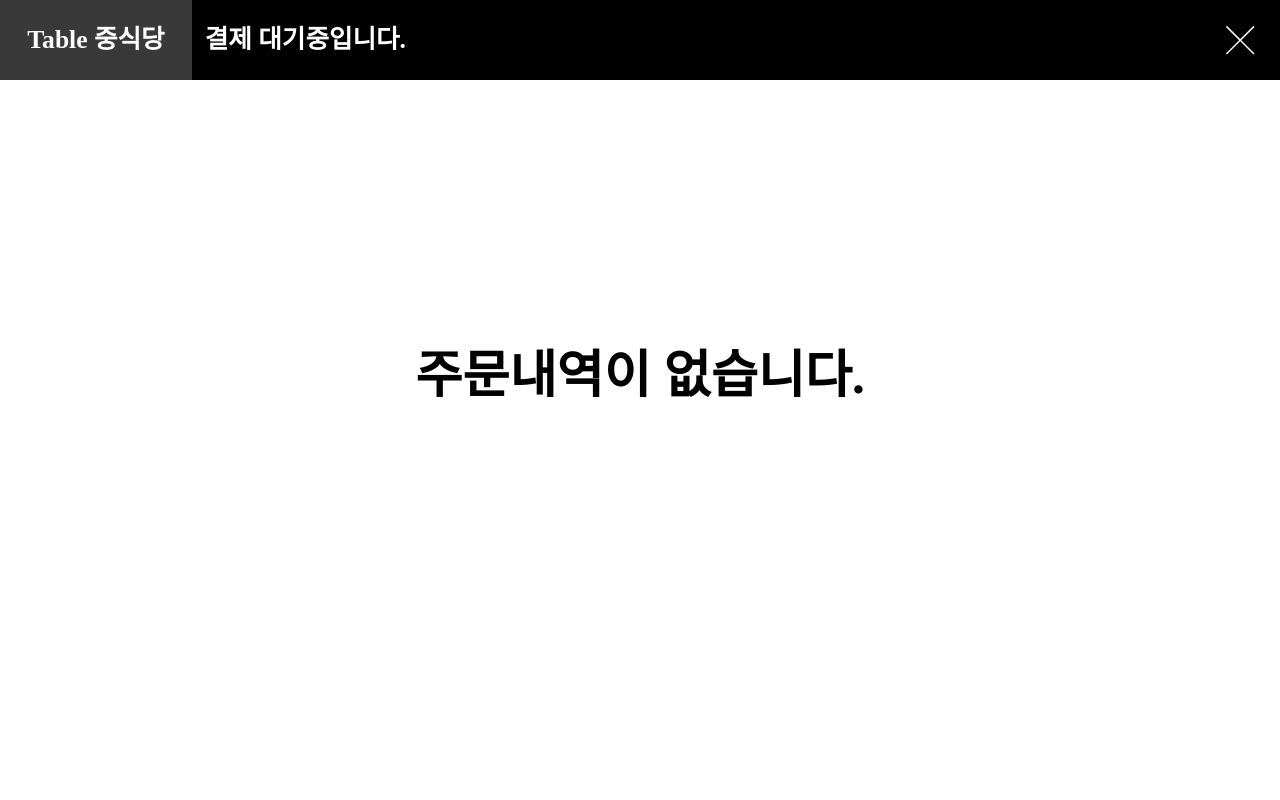
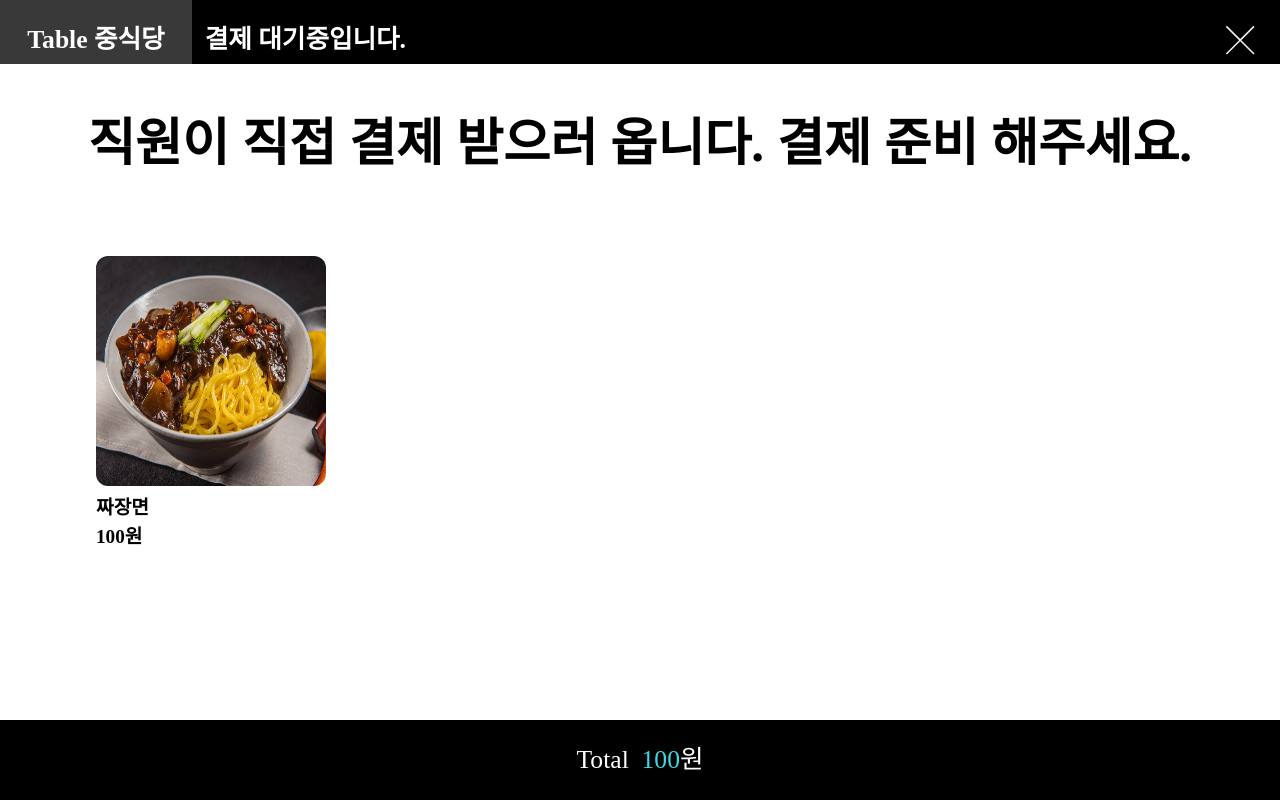
Before and after one commit to Blank-Check-Capstone/frontend, a React (Create React App) app: page /log in a window 1280 px wide. Built offline with nearby package versions, Linux system fonts and the light colour scheme; a web font is replaced by a local one.

Commit message:
주문내역

```diff
--- a/src/components/OrderBoard/OrderLog.jsx
+++ b/src/components/OrderBoard/OrderLog.jsx
@@ -1,5 +1,5 @@
 import { useNavigate } from "react-router-dom";
-
+import blackNooles from "../../assets/images/blackNooles.jpg";
 const OrderLog = () => {
   const navigate = useNavigate();
 
@@ -9,7 +9,7 @@ const OrderLog = () => {
 
   return (
     <div className="w-full h-screen">
-      <div className="flex w-full h-[10%] bg-black text-white">
+      <div className="flex w-full h-[10%] bg-black text-white fixed">
         <div className="w-[15%] h-full bg-[#393939] text-[2vw] font-bold flex items-center justify-center">
           Table 중식당
         </div>
@@ -28,9 +28,34 @@ const OrderLog = () => {
           </div>
         </div>
       </div>
-      <div className="flex w-full h-[90%] items-center justify-center">
-        <div className="text-black text-[4vw] mb-[10%] font-bold">
+
+      {/* <div className="flex w-full h-[90%] items-center justify-center">
+        <div className="text-black text-[4vw] font-bold">
           주문내역이 없습니다.
+        </div>
+      </div> */}
+      <div className="text-black text-[4vw] my-[5%] font-bold fixed w-full h-[20%] bg-white">
+        <div className="w-full h-full flex items-center justify-center">
+          직원이 직접 결제 받으러 옵니다. 결제 준비 해주세요.
+        </div>
+      </div>
+      <div className="flex w-full pt-[20%] items-center flex-col ">
+        <div className="w-[85%] h-full grid grid-cols-4 font-bold gap-5">
+          <div>
+            <img
+              src={blackNooles}
+              className="h-[18vw] w-[18vw] rounded-xl mb-2"
+            />
+            <div className="text-[1.5vw] font-bold">
+              짜장면 <br />
+              100원
+            </div>
+          </div>
+        </div>
+      </div>
+      <div className="w-full h-[10%] bg-black bottom-0 flex items-center justify-center text-[2vw] fixed">
+        <div className="text-white flex">
+          Total<div className="text-[#40d7e1]">&ensp;100</div>원
         </div>
       </div>
     </div>
```
